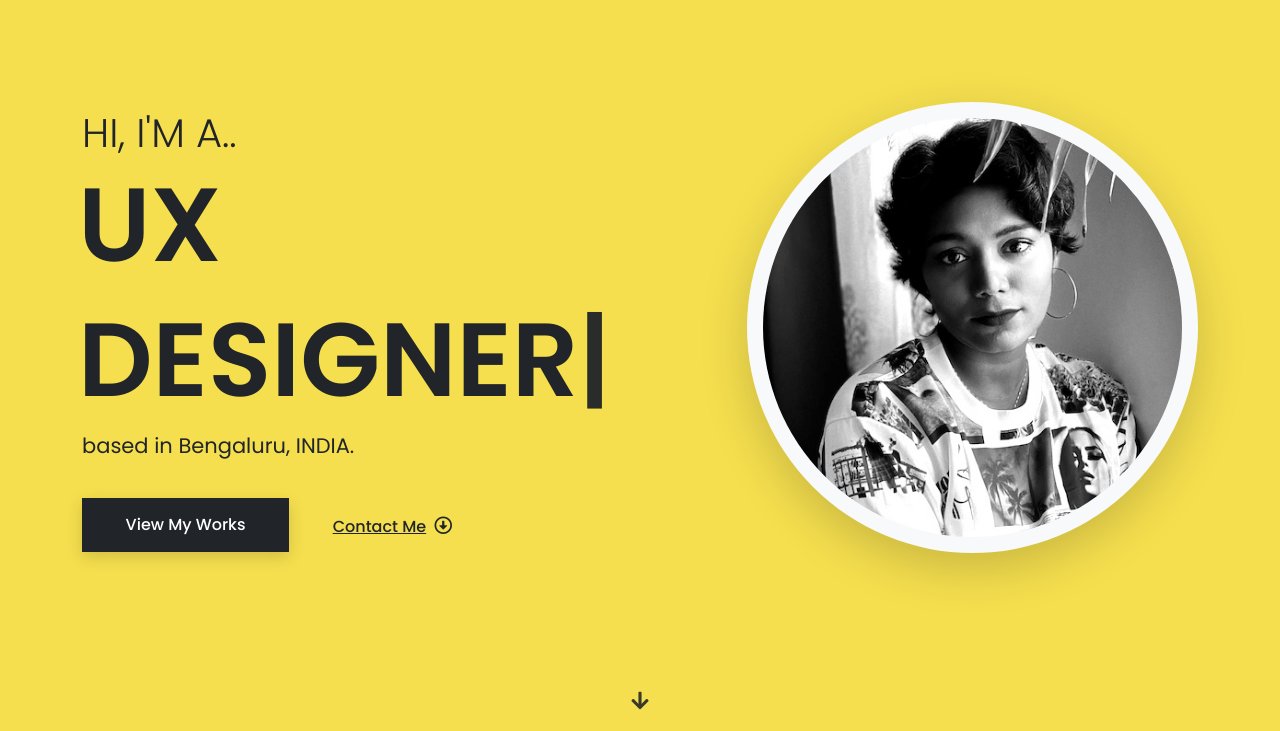
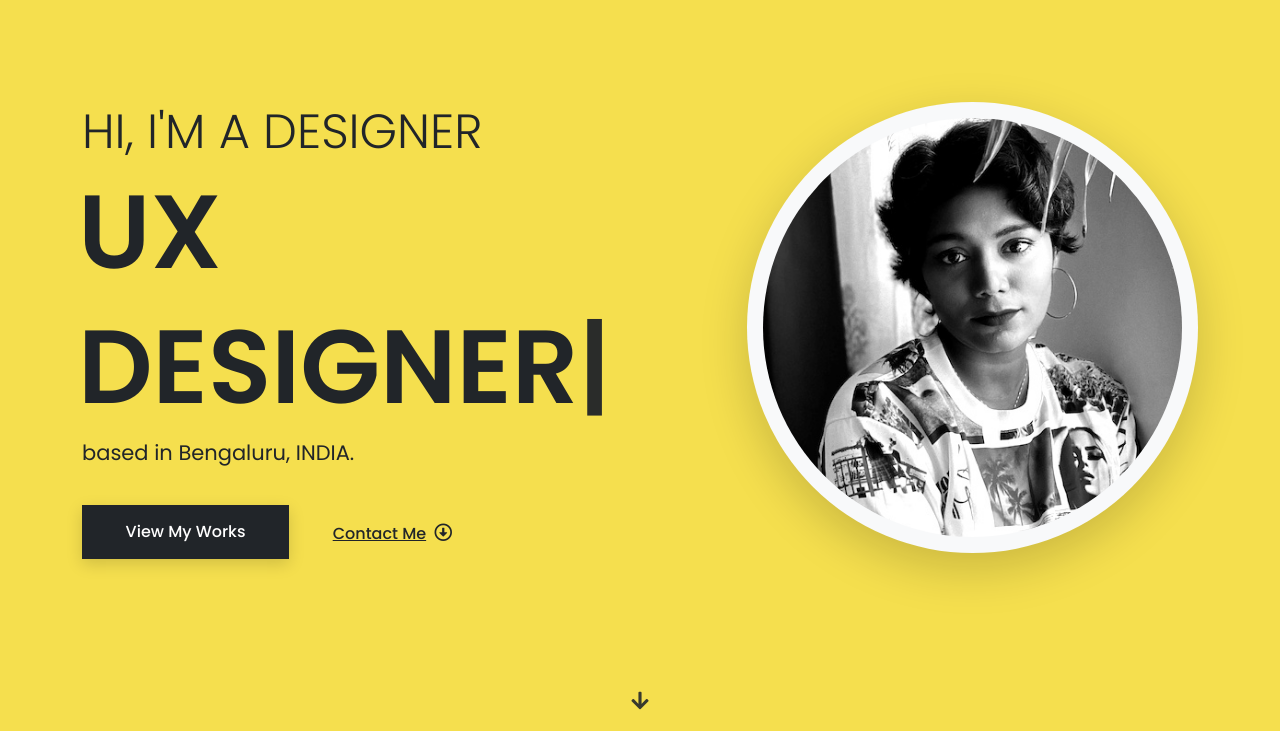
Before and after one commit to designedbymona/designedbymona.github.io, a plain HTML site: page index.html in a window 1280 px wide. Shown: the part 69-800 px from the top of the page. Drawn offline with Linux system fonts and the light colour scheme.

Commit message:
Update index.html

```diff
--- a/index.html
+++ b/index.html
@@ -93,7 +93,7 @@
       <div class="container my-auto py-4">
         <div class="row">
           <div class="col-lg-7 text-center text-lg-start align-self-center order-1 order-lg-0 wow fadeIn">
-            <h1 class="text-10 fw-300 mb-0 text-uppercase">Hi, I'm a..</h1>
+            <h1 class="text-12 fw-300 mb-0 text-uppercase">Hi, I'm a Designer</h1>
             <div class="typed-strings">
               <p>Fashion<br>Designer</p>
               <p>UX<br>Designer</p>
```
